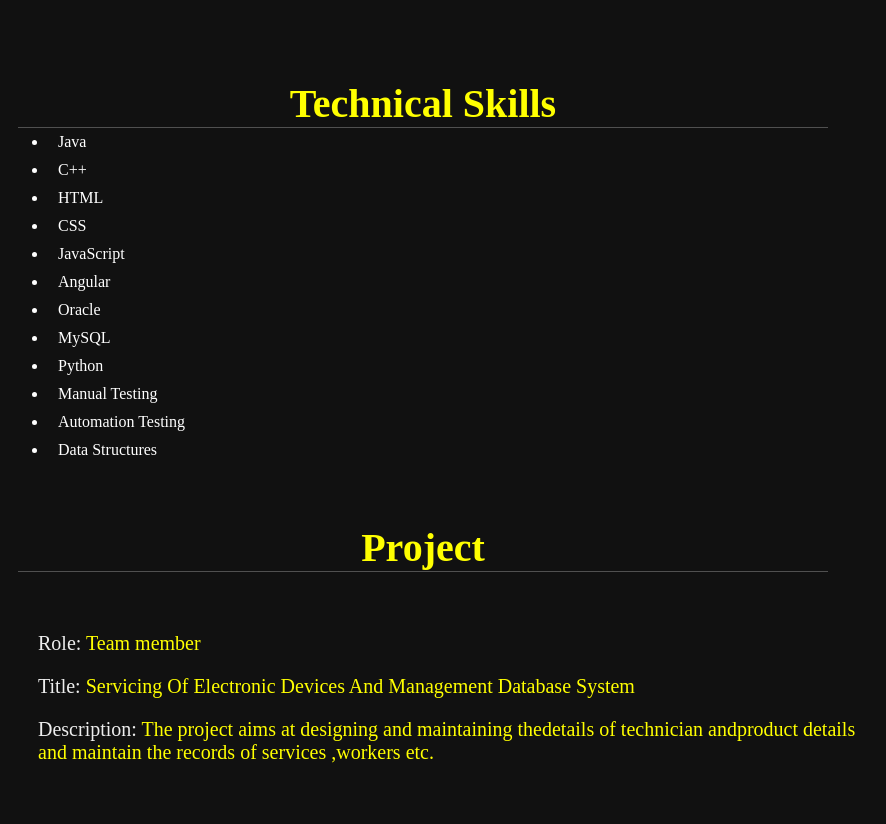
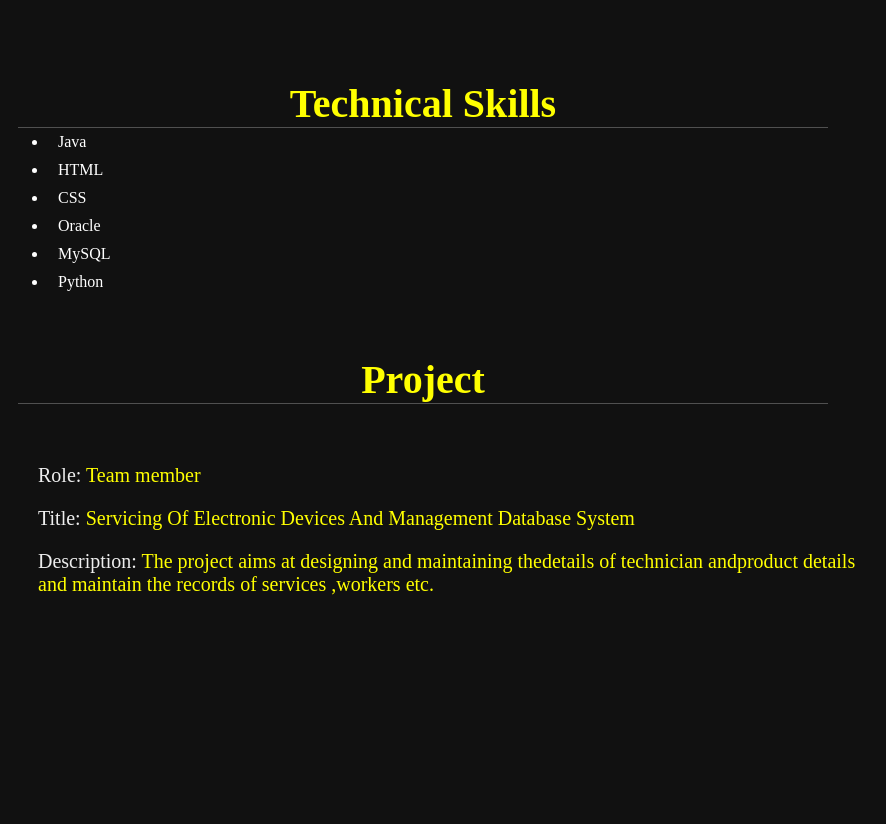
Before and after one commit to Kalyani0306/kalyani.github.io, a plain HTML site: page index.html in a window 1280 px wide. Shown: the part 777-1601 px from the top of the page, without its empty margins (392-1278 px from the left). After the commit the page ends 1433 px from the top, so only its background shows below. Drawn offline with Linux system fonts and the light colour scheme.

Commit message:
Update index.html

```diff
--- a/index.html
+++ b/index.html
@@ -70,17 +70,11 @@
     <div>
     <ul id="lis">
         <li>Java</li>
-        <li>C++</li>
         <li>HTML</li>
         <li>CSS</li>
-        <li>JavaScript</li>
-        <li>Angular</li>
         <li>Oracle</li>
         <li>MySQL</li>
         <li>Python</li>
-        <li>Manual Testing</li>
-        <li>Automation Testing</li>
-        <li>Data Structures</li>
     </ul>
 </div>
 </section>
```
